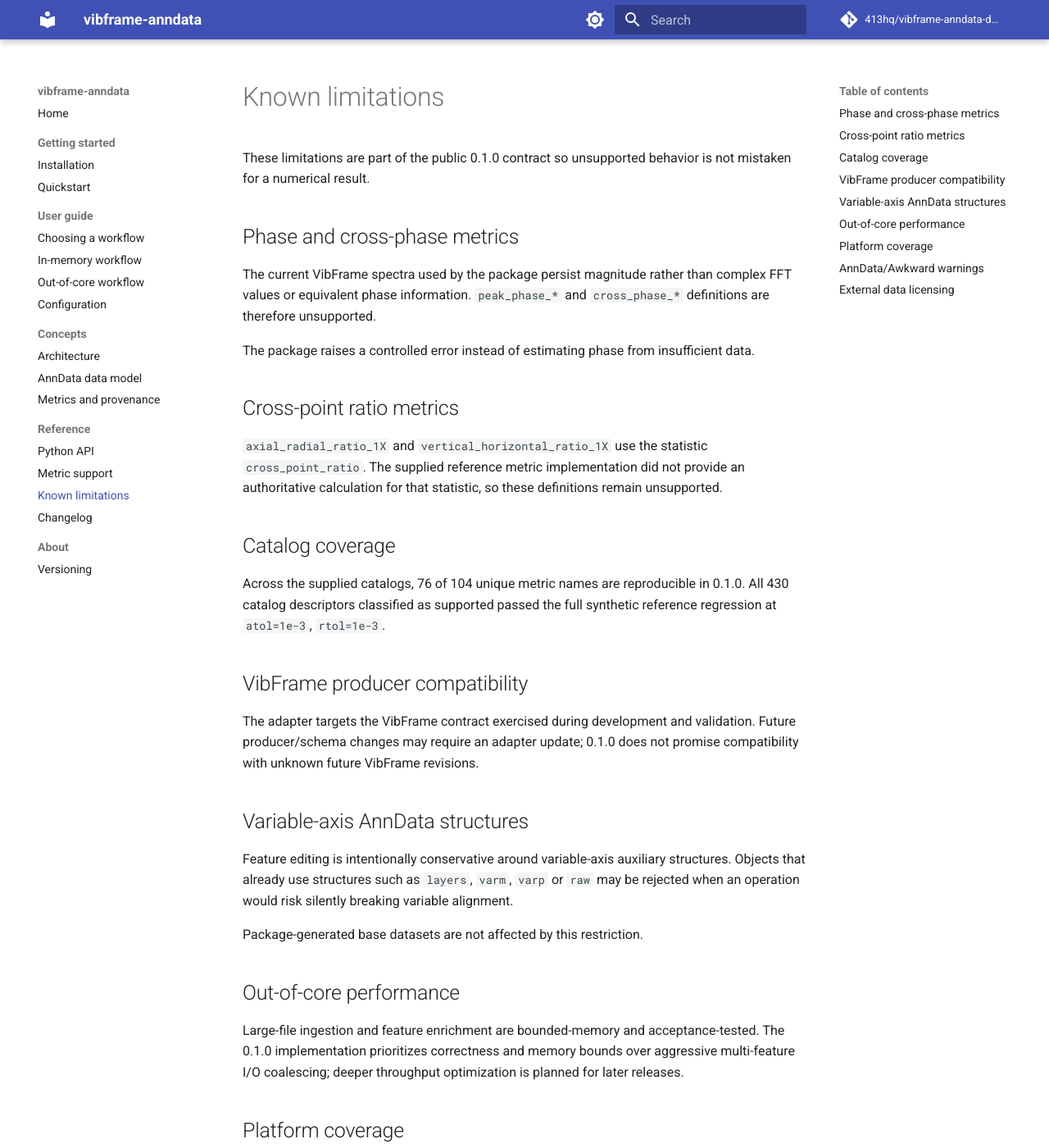
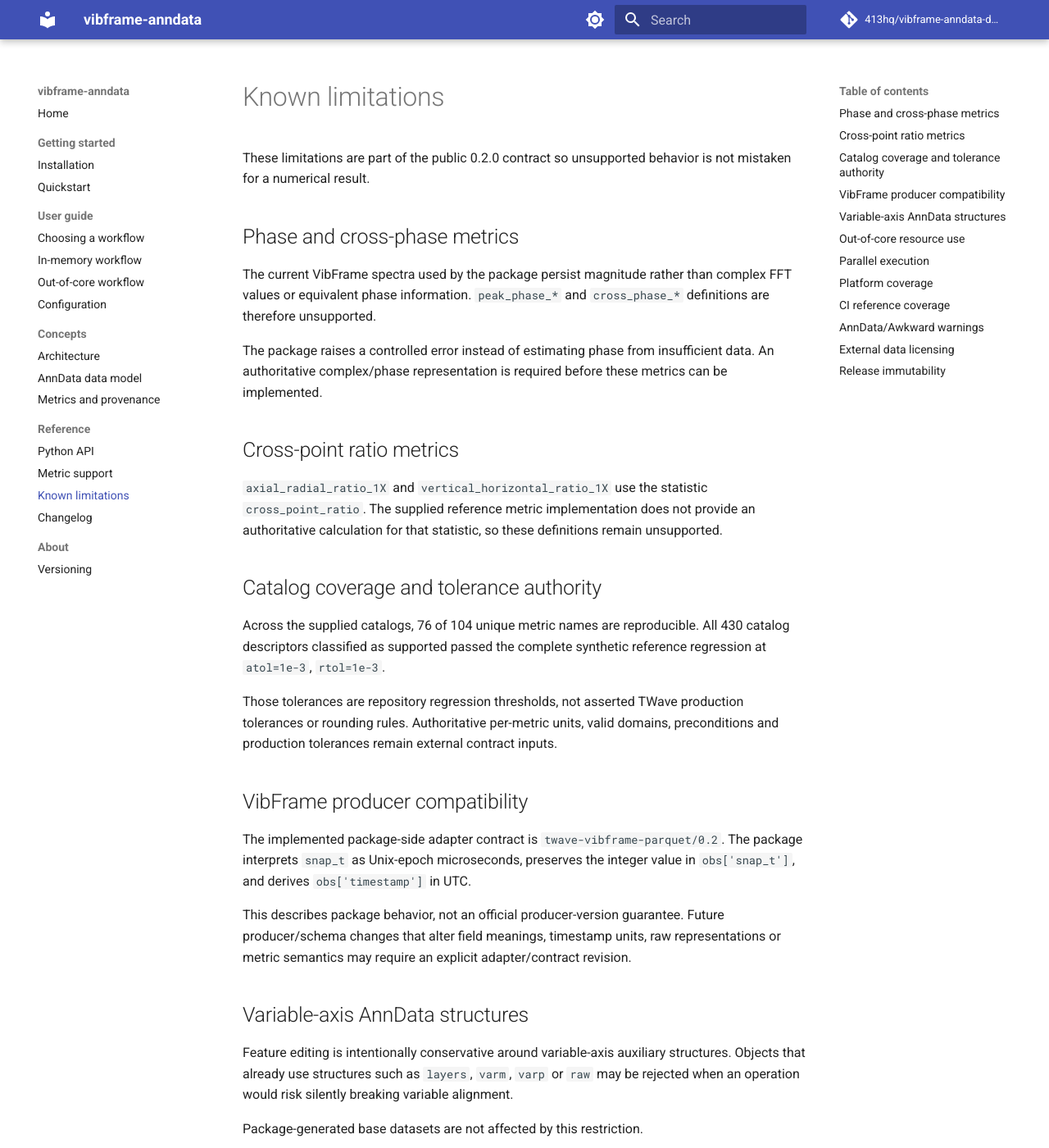
Before and after one commit to 413hq/vibframe-anndata-docs, an MkDocs documentation site: the page built from docs/reference/limitations.md, in a window 1280 px wide and 1400 px high. Shown: the whole window at 82% size. Built offline with MkDocs 1.6.1 and Material for MkDocs 9.7.7, drawn with Linux system fonts in a browser that asks for light colours; comment, search, counter and statistics services are not loaded; the version menu is left out; some of the changed text lies outside the part shown.

Commit message:
docs: update 0.2.0 limitations and platform status

```diff
--- a/docs/reference/limitations.md
+++ b/docs/reference/limitations.md
@@ -1,24 +1,28 @@
 # Known limitations
 
-These limitations are part of the public 0.1.0 contract so unsupported behavior is not mistaken for a numerical result.
+These limitations are part of the public 0.2.0 contract so unsupported behavior is not mistaken for a numerical result.
 
 ## Phase and cross-phase metrics
 
 The current VibFrame spectra used by the package persist magnitude rather than complex FFT values or equivalent phase information. `peak_phase_*` and `cross_phase_*` definitions are therefore unsupported.
 
-The package raises a controlled error instead of estimating phase from insufficient data.
+The package raises a controlled error instead of estimating phase from insufficient data. An authoritative complex/phase representation is required before these metrics can be implemented.
 
 ## Cross-point ratio metrics
 
-`axial_radial_ratio_1X` and `vertical_horizontal_ratio_1X` use the statistic `cross_point_ratio`. The supplied reference metric implementation did not provide an authoritative calculation for that statistic, so these definitions remain unsupported.
+`axial_radial_ratio_1X` and `vertical_horizontal_ratio_1X` use the statistic `cross_point_ratio`. The supplied reference metric implementation does not provide an authoritative calculation for that statistic, so these definitions remain unsupported.
 
-## Catalog coverage
+## Catalog coverage and tolerance authority
 
-Across the supplied catalogs, 76 of 104 unique metric names are reproducible in 0.1.0. All 430 catalog descriptors classified as supported passed the full synthetic reference regression at `atol=1e-3`, `rtol=1e-3`.
+Across the supplied catalogs, 76 of 104 unique metric names are reproducible. All 430 catalog descriptors classified as supported passed the complete synthetic reference regression at `atol=1e-3`, `rtol=1e-3`.
+
+Those tolerances are repository regression thresholds, not asserted TWave production tolerances or rounding rules. Authoritative per-metric units, valid domains, preconditions and production tolerances remain external contract inputs.
 
 ## VibFrame producer compatibility
 
-The adapter targets the VibFrame contract exercised during development and validation. Future producer/schema changes may require an adapter update; 0.1.0 does not promise compatibility with unknown future VibFrame revisions.
+The implemented package-side adapter contract is `twave-vibframe-parquet/0.2`. The package interprets `snap_t` as Unix-epoch microseconds, preserves the integer value in `obs['snap_t']`, and derives `obs['timestamp']` in UTC.
+
+This describes package behavior, not an official producer-version guarantee. Future producer/schema changes that alter field meanings, timestamp units, raw representations or metric semantics may require an explicit adapter/contract revision.
 
 ## Variable-axis AnnData structures
 
@@ -26,13 +30,32 @@
 
 Package-generated base datasets are not affected by this restriction.
 
-## Out-of-core performance
+## Out-of-core resource use
 
-Large-file ingestion and feature enrichment are bounded-memory and acceptance-tested. The 0.1.0 implementation prioritizes correctness and memory bounds over aggressive multi-feature I/O coalescing; deeper throughput optimization is planned for later releases.
+Large-file ingestion and feature enrichment are bounded-memory and acceptance-tested, but the measured figures are not universal resource guarantees. Raw signal lengths, channel density, feature mix and `block_rows` affect runtime and peak memory.
+
+On the accepted 180-day / 12-machine H5AD, release 0.2.0 completed:
+
+- 36 waveform features in **32.705 s** at **0.310 GiB** peak RSS;
+- 1 spectral feature in **28.261 s** at **0.611 GiB** peak RSS;
+- 5 spectral features in **33.568 s** at **0.754 GiB** peak RSS;
+- the representative 10-spectral + 3-waveform EDA workload, producing 118 variables, in **43.396 s** at **0.860 GiB** peak RSS.
+
+All four workloads passed structural/numerical validation with zero infinite feature values.
+
+## Parallel execution
+
+Release 0.2.0 intentionally keeps feature execution serial. A reproducible 1/2/4/8-worker scaling probe found the vectorized serial path fastest on the acceptance runner, so the package does not expose speculative production worker concurrency.
 
 ## Platform coverage
 
-Continuous release validation targets Linux on Python 3.10 and 3.12. The project has also been exercised on macOS/Python 3.12 during full reference/scalability validation. Continuous Windows/macOS CI coverage is not part of the 0.1.0 gate.
+Mandatory pull-request/release CI targets Linux on Python 3.10 and 3.12. Release 0.2.0 additionally passed the opt-in platform-smoke workflow on macOS 14 / Python 3.12 and Windows latest / Python 3.12.
+
+The platform-smoke workflow is manual by design so hosted-runner quota is not consumed on every development PR.
+
+## CI reference coverage
+
+Mandatory CI validates a deterministic synthetic subset of the reference contract. The broader local acceptance layer remains 430 supported descriptors / 3,440 reference values, including demodulation paths.
 
 ## AnnData/Awkward warnings
 
@@ -40,4 +63,8 @@
 
 ## External data licensing
 
-The BSD-3-Clause package license applies to the software. External VibFrame captures, reference datasets and third-party materials are not automatically relicensed by the package.
+The BSD-3-Clause package license applies to the software. Repository-authored synthetic fixtures are non-sensitive, but external VibFrame captures, TWave-provided/reference material and other third-party data are not automatically relicensed by the package.
+
+## Release immutability
+
+PyPI publication and release tags are effectively immutable release events. Release 0.2.0 therefore went through normal CI, a non-publishing release-candidate gate, macOS/Windows platform smoke, built-wheel validation, PyPI Trusted Publishing, installation of the exact published version back from PyPI, and only then GitHub Release creation.
```
